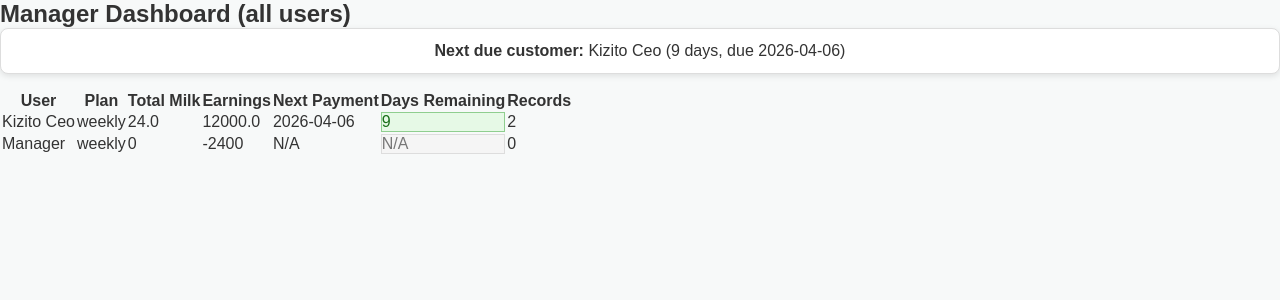
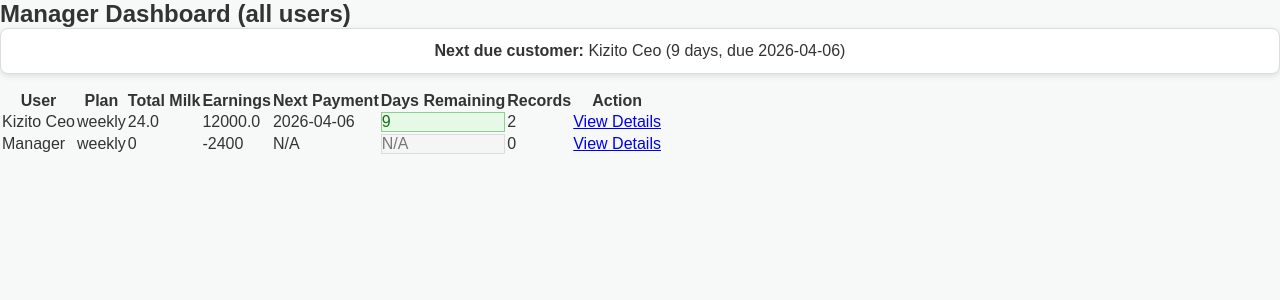
Before and after one commit to Kizzy777-otw/Playing_Around_with_APIs, a Flask app: page /dashboard in a window 1280 px wide. Shown: the part 65-365 px from the top of the page. Run offline with Flask 3, Linux system fonts and the light colour scheme; the visitor is signed in with stand-in values (Sample User, id 1); data that the repository does not hold is empty.

Commit message:
created record detail to dashboard

```diff
--- a/templates/dashboard.html
+++ b/templates/dashboard.html
@@ -34,6 +34,7 @@
             <th>Next Payment</th>
             <th>Days Remaining</th>
             <th>Records</th>
+            <th>Action</th>
           </tr>
         </thead>
         <tbody>
@@ -46,6 +47,7 @@
             <td>{{ u['next_payment_date'] if u['next_payment_date'] else 'N/A' }}</td>
             <td class="table-days-left {% if u['days_remaining'] is not none %}{% if u['days_remaining'] > 1 %}status-green{% elif u['days_remaining'] == 0 %}status-yellow{% else %}status-red{% endif %}{% else %}status-none{% endif %}">{{ u['days_remaining'] if u['days_remaining'] is not none else 'N/A' }}</td>
             <td>{{ u['milk_records']|length }}</td>
+            <td><a href="/dashboard/{{ u['username'] }}" class="view-btn">View Details</a></td>
           </tr>
           {% endfor %}
         </tbody>
@@ -100,6 +102,7 @@
             <th>Litres</th>
             <th>Earnings (RWF)</th>
             <th>Status</th>
+            <th>Action</th>
           </tr>
         </thead>
         <tbody>
@@ -109,6 +112,7 @@
             <td>{{ record['litres'] }}</td>
             <td>{{ record['litres'] * 600 }}</td>
             <td class="record-status record-{{ record['status'] }}">{{ record['status'] }}</td>
+            <td><a href="/record/{{ loop.index0 }}" class="view-btn">View Details</a></td>
           </tr>
           {% endfor %}
         </tbody>
```
